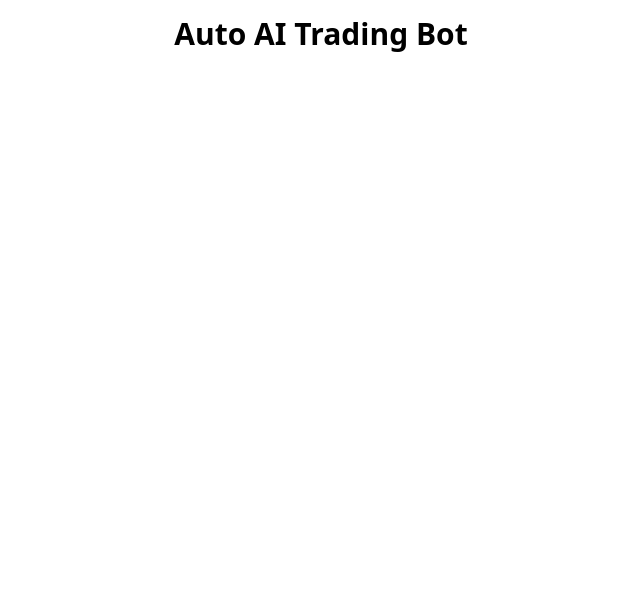
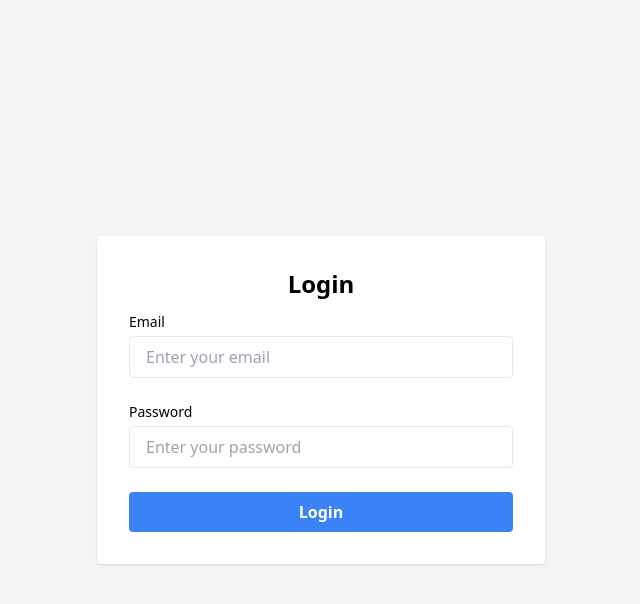
Before and after one commit to ABRJrocks/autotrader, a React (Create React App) app: page /login in a window 1280 px wide. Shown: the top 604 px of the page, without its empty margins (319-959 px from the left). Built offline with nearby package versions, Linux system fonts and the light colour scheme; no server answers.

Commit message:
Firebase and Auth Added

```diff
--- a/package.json
+++ b/package.json
@@ -6,8 +6,10 @@
     "@testing-library/jest-dom": "^5.17.0",
     "@testing-library/react": "^13.4.0",
     "@testing-library/user-event": "^13.5.0",
+    "firebase": "^10.13.2",
     "react": "^18.3.1",
     "react-dom": "^18.3.1",
+    "react-router-dom": "^6.26.2",
     "react-scripts": "5.0.1",
     "web-vitals": "^2.1.4"
   },
--- a/src/App.js
+++ b/src/App.js
@@ -1,13 +1,58 @@
-import logo from "./logo.svg";
-import "./App.css";
+// src/App.js
+import React, { useEffect, useState } from "react";
+import {
+  BrowserRouter as Router,
+  Routes,
+  Route,
+  Navigate,
+} from "react-router-dom";
+import Login from "./components/Auth/Login";
+import Home from "./components/Dashboard/Dashboard";
+import { auth } from "./firebase";
+import { onAuthStateChanged } from "firebase/auth";
 
 function App() {
+  const [user, setUser] = useState(null);
+  const [loading, setLoading] = useState(true); // To handle loading state
+
+  useEffect(() => {
+    // Listen for authentication state changes
+    const unsubscribe = onAuthStateChanged(auth, (currentUser) => {
+      setUser(currentUser);
+      setLoading(false);
+    });
+
+    // Cleanup subscription on unmount
+    return () => unsubscribe();
+  }, []);
+
+  if (loading) {
+    return (
+      <div className="flex items-center justify-center min-h-screen">
+        <p className="text-xl">Loading...</p>
+      </div>
+    );
+  }
+
   return (
-    <div className="App">
-      <div>
-        <h1 className="text-3xl mt-4 font-semibold ">Auto AI Trading Bot</h1>
-      </div>
-    </div>
+    <Router>
+      <Routes>
+        {/* If user is logged in, redirect login to home */}
+        <Route
+          path="/login"
+          element={!user ? <Login /> : <Navigate to="/home" />}
+        />
+        {/* Protect the home route */}
+        <Route
+          path="/home"
+          element={user ? <Home /> : <Navigate to="/login" />}
+        />
+        {/* Default route */}
+        <Route path="/" element={<Navigate to={user ? "/home" : "/login"} />} />
+        {/* Catch-all route for undefined paths */}
+        <Route path="*" element={<Navigate to={user ? "/home" : "/login"} />} />
+      </Routes>
+    </Router>
   );
 }
 
--- /dev/null
+++ b/src/components/Auth/Login.jsx
@@ -0,0 +1,75 @@
+// src/components/Login.js
+import React, { useState } from "react";
+import { auth } from "../../firebase";
+import { signInWithEmailAndPassword } from "firebase/auth";
+import { useNavigate } from "react-router-dom";
+
+const Login = () => {
+  const navigate = useNavigate();
+  const [email, setEmail] = useState("");
+  const [password, setPassword] = useState("");
+  const [error, setError] = useState("");
+
+  const handleSubmit = async (e) => {
+    e.preventDefault();
+    setError("");
+
+    try {
+      await signInWithEmailAndPassword(auth, email, password);
+      navigate("/home");
+    } catch (err) {
+      setError(err.message);
+    }
+  };
+
+  return (
+    <div className="flex items-center justify-center min-h-screen bg-gray-100">
+      <div className="w-full max-w-md p-8 space-y-3 bg-white rounded shadow">
+        <h2 className="text-2xl font-bold text-center">Login</h2>
+        {error && (
+          <div className="p-3 text-red-700 bg-red-100 border border-red-400 rounded">
+            {error}
+          </div>
+        )}
+        <form onSubmit={handleSubmit} className="space-y-6">
+          <div>
+            <label htmlFor="email" className="block mb-1 text-sm">
+              Email
+            </label>
+            <input
+              type="email"
+              id="email"
+              required
+              value={email}
+              onChange={(e) => setEmail(e.target.value)}
+              className="w-full px-4 py-2 border rounded focus:outline-none focus:ring-2 focus:ring-blue-400"
+              placeholder="Enter your email"
+            />
+          </div>
+          <div>
+            <label htmlFor="password" className="block mb-1 text-sm">
+              Password
+            </label>
+            <input
+              type="password"
+              id="password"
+              required
+              value={password}
+              onChange={(e) => setPassword(e.target.value)}
+              className="w-full px-4 py-2 border rounded focus:outline-none focus:ring-2 focus:ring-blue-400"
+              placeholder="Enter your password"
+            />
+          </div>
+          <button
+            type="submit"
+            className="w-full px-4 py-2 font-semibold text-white bg-blue-500 rounded hover:bg-blue-600"
+          >
+            Login
+          </button>
+        </form>
+      </div>
+    </div>
+  );
+};
+
+export default Login;
--- /dev/null
+++ b/src/components/Dashboard/Dashboard.jsx
@@ -0,0 +1,28 @@
+// src/components/Home.js
+import React from "react";
+import { auth } from "../../firebase";
+import { signOut } from "firebase/auth";
+import { useNavigate } from "react-router-dom";
+
+const Home = () => {
+  const navigate = useNavigate();
+
+  const handleLogout = async () => {
+    await signOut(auth);
+    navigate("/login");
+  };
+
+  return (
+    <div className="flex flex-col items-center justify-center min-h-screen bg-gray-100">
+      <h1 className="text-3xl mt-4 font-semibold">Auto AI Trading Bot</h1>
+      <button
+        onClick={handleLogout}
+        className="mt-6 px-4 py-2 font-semibold text-white bg-red-500 rounded hover:bg-red-600"
+      >
+        Logout
+      </button>
+    </div>
+  );
+};
+
+export default Home;
--- /dev/null
+++ b/src/firebase.js
@@ -0,0 +1,19 @@
+import { initializeApp } from "firebase/app";
+import { getAuth } from "firebase/auth";
+
+// Your web app's Firebase configuration
+const firebaseConfig = {
+  apiKey: "AIzaSyDev4RQE8xownGXNDOB9oDuvA8Q5-Gmk_s",
+  authDomain: "ai-auto-trader-380.firebaseapp.com",
+  projectId: "ai-auto-trader-380",
+  storageBucket: "ai-auto-trader-380.appspot.com",
+  messagingSenderId: "507683727201",
+  appId: "1:507683727201:web:638fbe008a2f42c0c20720",
+};
+
+// Initialize Firebase
+const app = initializeApp(firebaseConfig);
+
+const auth = getAuth(app);
+
+export { app, auth };
--- a/src/index.css
+++ b/src/index.css
@@ -1,3 +1,7 @@
 @tailwind base;
 @tailwind components;
 @tailwind utilities;
+
+body {
+  background: rgb(103, 35, 212);
+}
```
Also changed, not shown: 1 other file (tests, documents, lock files or other folders).
